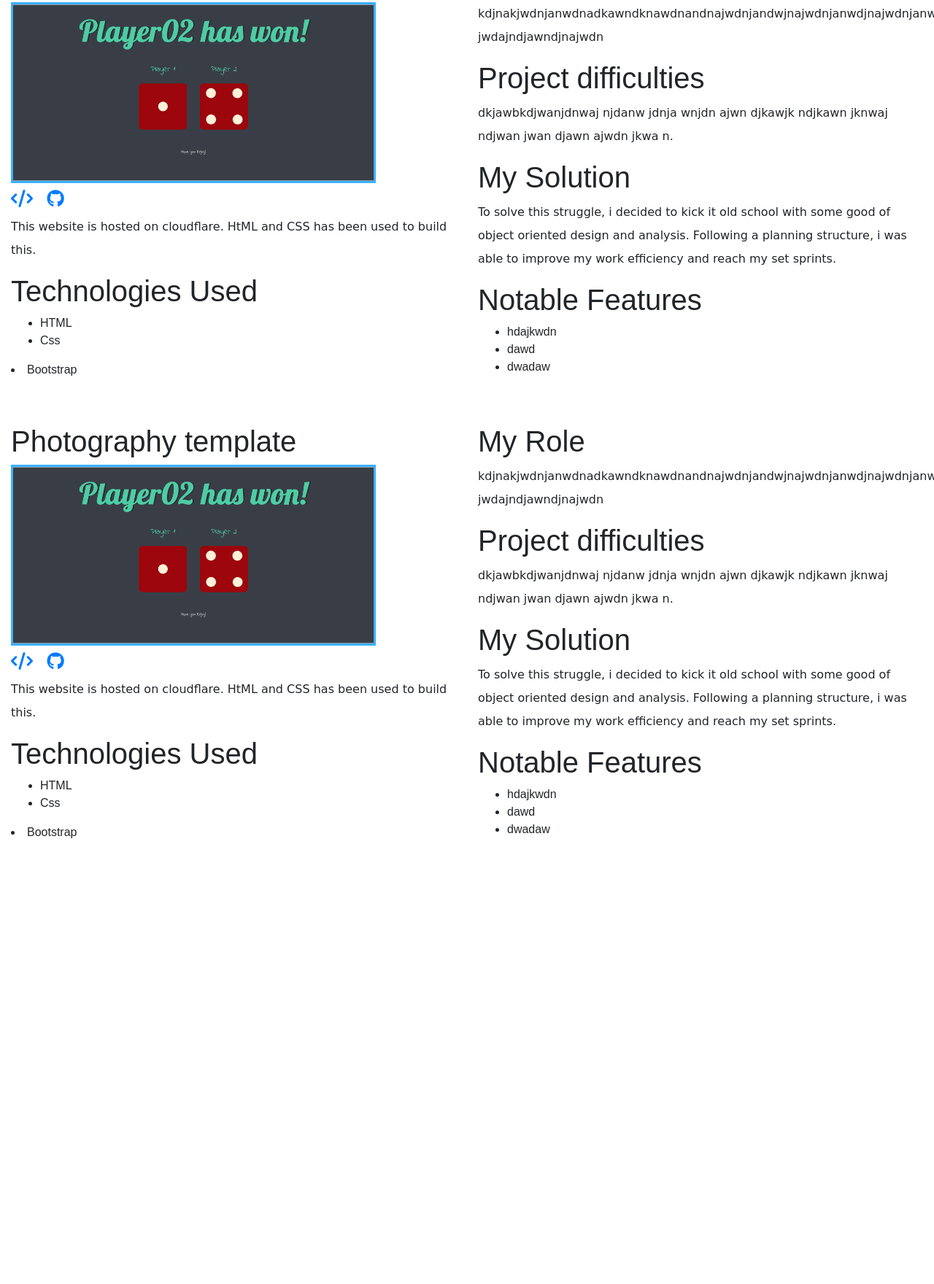
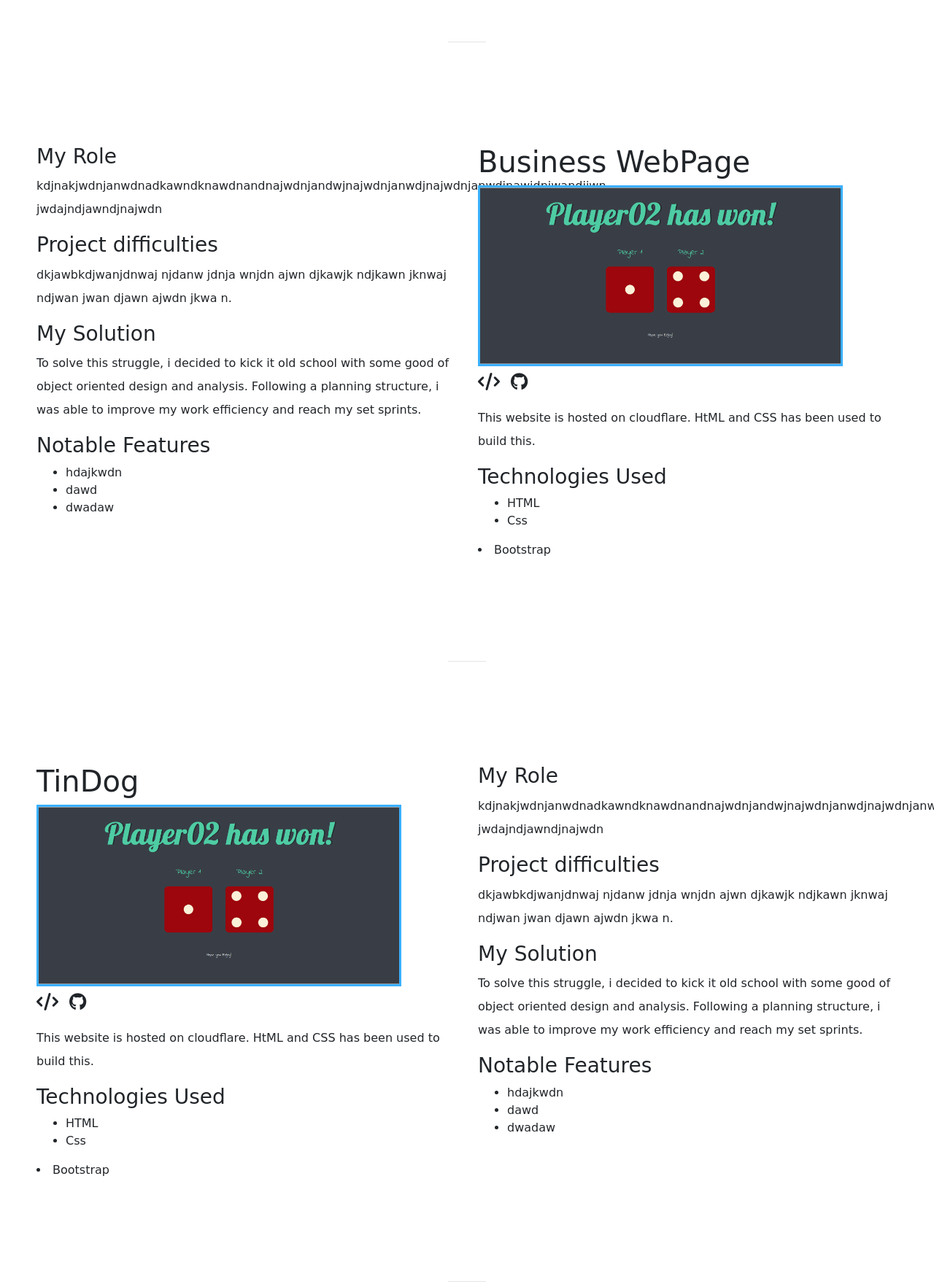
Before and after one commit to TenzinDala/Portfolio_Page, a plain HTML site: page MyWork.html in a window 1280 px wide. Shown: the part 793-2553 px from the top of the page at 73% size. Before the commit the page ends 1958 px from the top, so only its background shows below. Drawn offline with nearby package versions, Linux system fonts and the light colour scheme.

Commit message:
added some padding and some spacing

```diff
--- a/MyWork.html
+++ b/MyWork.html
@@ -36,15 +36,20 @@
       <div class="proj_container1">
         <div class="row">
           <div class="col-lg-6">
-              <h1 >Photography template</h1>
+              <h1 class= "Dice_heading" >Dice Game</h1>
               <img class="dice_game" src="images/Dice_Game.png" alt="">
               <div class="icons_first">
-                <a class="icon_code" href=""><i class="fa-solid fa-code fa-xl"></i></a>
-              <a class="icon_git" href=""> <i class="fa-brands fa-github fa-xl"></i></a>
+                <div class="icon_code">
+                  <i class="fa-solid fa-code fa-xl"></i>
+                </div>
+                <div class="icon_git">
+                  <i class="fa-brands fa-github fa-xl"></i>
+                </div>
               </div>
-
-              <p>This website is hosted on cloudflare. HtML and CSS has been used to build this.</p>
-              <h1>Technologies Used</h1>
+              <div class="description">
+                <p>This website is hosted on cloudflare. HtML and CSS has been used to build this.</p>
+              </div>
+              <h3 class="h3">Technologies Used</h1>
               <div class="First-list">
                   <ul>
                       <li>HTML</li>
@@ -56,13 +61,13 @@
               </div>
           </div>
           <div class="col-lg-6">
-              <h1>My Role</h1>
+              <h3>My Role</h1>
               <p>kdjnakjwdnjanwdnadkawndknawdnandnajwdnjandwjnajwdnjanwdjnajwdnjanwdjnawjdnjwandjjwn jwdajndjawndjnajwdn</p>
-              <h1>Project difficulties</h1>
+              <h3>Project difficulties</h1>
               <p>dkjawbkdjwanjdnwaj njdanw jdnja wnjdn ajwn djkawjk ndjkawn jknwaj ndjwan jwan djawn ajwdn jkwa n.</p>
-              <h1>My Solution</h1>
+              <h3>My Solution</h1>
               <p>To solve this struggle, i decided to kick it old school with some good of object oriented design and analysis. Following a planning structure, i was able to improve my work efficiency and reach my set sprints.</p>
-              <h1>Notable Features</h1>
+              <h3>Notable Features</h1>
               <ul>
                   <li>hdajkwdn</li>
                   <li>dawd</li>
@@ -72,21 +77,76 @@
         </div>
       </div>
 
-
+<hr>
       <!-- Second Project -->
 
-      <div class="proj_container1">
+      <div class="proj_container2">
         <div class="row">
           <div class="col-lg-6">
-              <h1 >Photography template</h1>
+            <h3>My Role</h1>
+              <p>kdjnakjwdnjanwdnadkawndknawdnandnajwdnjandwjnajwdnjanwdjnajwdnjanwdjnawjdnjwandjjwn jwdajndjawndjnajwdn</p>
+              <h3>Project difficulties</h1>
+              <p>dkjawbkdjwanjdnwaj njdanw jdnja wnjdn ajwn djkawjk ndjkawn jknwaj ndjwan jwan djawn ajwdn jkwa n.</p>
+              <h3>My Solution</h1>
+              <p>To solve this struggle, i decided to kick it old school with some good of object oriented design and analysis. Following a planning structure, i was able to improve my work efficiency and reach my set sprints.</p>
+              <h3>Notable Features</h1>
+              <ul>
+                  <li>hdajkwdn</li>
+                  <li>dawd</li>
+                  <li>dwadaw</li>
+              </ul>
+          </div>
+          <div class="col-lg-6">
+              <h1 >Business WebPage</h1>
               <img class="dice_game" src="images/Dice_Game.png" alt="">
               <div class="icons_first">
-                <a class="icon_code" href=""><i class="fa-solid fa-code fa-xl"></i></a>
-              <a class="icon_git" href=""> <i class="fa-brands fa-github fa-xl"></i></a>
+                <div class="icon_code">
+                  <i class="fa-solid fa-code fa-xl"></i>
+                </div>
+                <div class="icon_git">
+                  <i class="fa-brands fa-github fa-xl"></i>
+                </div>
+              </div>
+              <div class="description">
+                <p>This website is hosted on cloudflare. HtML and CSS has been used to build this.</p>
               </div>
 
-              <p>This website is hosted on cloudflare. HtML and CSS has been used to build this.</p>
-              <h1>Technologies Used</h1>
+              <h3>Technologies Used</h1>
+              <div class="First-list">
+                  <ul>
+                      <li>HTML</li>
+                      <li>Css</li>
+                  </ul>
+              </div>
+              <div class="second-list">
+                  <li>Bootstrap</li>
+              </div>
+          </div>
+        </div>
+      </div>
+
+      <hr>
+      <!-- Third Project -->
+
+      <div class="proj_container3">
+        <div class="row">
+          <div class="col-lg-6">
+              <h1>TinDog</h1>
+              <img class="dice_game" src="images/Dice_Game.png" alt="">
+              <div class="icons_first">
+                <div class="icon_code">
+                  <i class="fa-solid fa-code fa-xl"></i>
+                </div>
+                <div class="icon_git">
+                  <i class="fa-brands fa-github fa-xl"></i>
+                </div>
+
+              </div>
+              <div class="description">
+                <p>This website is hosted on cloudflare. HtML and CSS has been used to build this.</p>
+              </div>
+
+              <h3>Technologies Used</h1>
               <div class="First-list">
                   <ul>
                       <li>HTML</li>
@@ -98,13 +158,13 @@
               </div>
           </div>
           <div class="col-lg-6">
-              <h1>My Role</h1>
+              <h3>My Role</h1>
               <p>kdjnakjwdnjanwdnadkawndknawdnandnajwdnjandwjnajwdnjanwdjnajwdnjanwdjnawjdnjwandjjwn jwdajndjawndjnajwdn</p>
-              <h1>Project difficulties</h1>
+              <h3>Project difficulties</h1>
               <p>dkjawbkdjwanjdnwaj njdanw jdnja wnjdn ajwn djkawjk ndjkawn jknwaj ndjwan jwan djawn ajwdn jkwa n.</p>
-              <h1>My Solution</h1>
+              <h3>My Solution</h1>
               <p>To solve this struggle, i decided to kick it old school with some good of object oriented design and analysis. Following a planning structure, i was able to improve my work efficiency and reach my set sprints.</p>
-              <h1>Notable Features</h1>
+              <h3>Notable Features</h1>
               <ul>
                   <li>hdajkwdn</li>
                   <li>dawd</li>
@@ -113,48 +173,7 @@
           </div>
         </div>
       </div>
-
-      <!-- Third Project -->
-
-      <div class="proj_container1">
-        <div class="row">
-          <div class="col-lg-6">
-              <h1 >Photography template</h1>
-              <img class="dice_game" src="images/Dice_Game.png" alt="">
-              <div class="icons_first">
-                <a class="icon_code" href=""><i class="fa-solid fa-code fa-xl"></i></a>
-              <a class="icon_git" href=""> <i class="fa-brands fa-github fa-xl"></i></a>
-              </div>
-
-              <p>This website is hosted on cloudflare. HtML and CSS has been used to build this.</p>
-              <h1>Technologies Used</h1>
-              <div class="First-list">
-                  <ul>
-                      <li>HTML</li>
-                      <li>Css</li>
-                  </ul>
-              </div>
-              <div class="second-list">
-                  <li>Bootstrap</li>
-              </div>
-          </div>
-          <div class="col-lg-6">
-              <h1>My Role</h1>
-              <p>kdjnakjwdnjanwdnadkawndknawdnandnajwdnjandwjnajwdnjanwdjnajwdnjanwdjnawjdnjwandjjwn jwdajndjawndjnajwdn</p>
-              <h1>Project difficulties</h1>
-              <p>dkjawbkdjwanjdnwaj njdanw jdnja wnjdn ajwn djkawjk ndjkawn jknwaj ndjwan jwan djawn ajwdn jkwa n.</p>
-              <h1>My Solution</h1>
-              <p>To solve this struggle, i decided to kick it old school with some good of object oriented design and analysis. Following a planning structure, i was able to improve my work efficiency and reach my set sprints.</p>
-              <h1>Notable Features</h1>
-              <ul>
-                  <li>hdajkwdn</li>
-                  <li>dawd</li>
-                  <li>dwadaw</li>
-              </ul>
-          </div>
-        </div>
-      </div>
-
+      <hr>
 
     <script src="https://code.jquery.com/jquery-3.2.1.slim.min.js" integrity="sha384-KJ3o2DKtIkvYIK3UENzmM7KCkRr/rE9/Qpg6aAZGJwFDMVNA/GpGFF93hXpG5KkN" crossorigin="anonymous"></script>
 <script src="https://cdn.jsdelivr.net/npm/popper.js@1.12.9/dist/umd/popper.min.js" integrity="sha384-ApNbgh9B+Y1QKtv3Rn7W3mgPxhU9K/ScQsAP7hUibX39j7fakFPskvXusvfa0b4Q" crossorigin="anonymous"></script>
--- a/css/styles.css
+++ b/css/styles.css
@@ -126,15 +126,51 @@ h2{
     margin-right: 15px;
     margin-top: 50px;
     font-size: 16px;
-    font-family: 'Monsterrate', sans-serif;
+    margin-bottom: 105px;
+    font-family: 'Sacramento',cursive;
+    padding:35px;
  }
- p{
-    font-family: 'Sacramento',cursive;
- }
+
  .icons_first{
     margin-top:10px;
     margin-bottom: 10px;
  }
+
  .icon_code{
     margin-right: 15px;
+    position: absolute;
  }
+ .icon_git{
+    margin-left:45px;
+    position: absolute;
+ }
+ .description{
+    margin-top:55px;
+ }
+ .icon_git:hover{
+    background-color: #11999E;
+ }
+ .icon_code:hover{
+    background-color: #11999E;
+ }
+ .dice_heading{
+    font-size: 24px;
+ }
+ .proj_container2{
+    margin-left: 15px;
+    margin-bottom: 105px;
+    margin-right: 15px;
+    padding: 35px;
+    margin-top: 105px;
+    font-size: 16px;
+    font-family: 'Sacramento',cursive;
+ }
+ .proj_container3{
+    margin-left: 15px;
+    margin-right: 15px;
+    margin-bottom: 105px;
+    margin-top: 105px;
+    padding: 35px;
+    font-size: 16px;
+    font-family: 'Sacramento',cursive;
+ }
```
